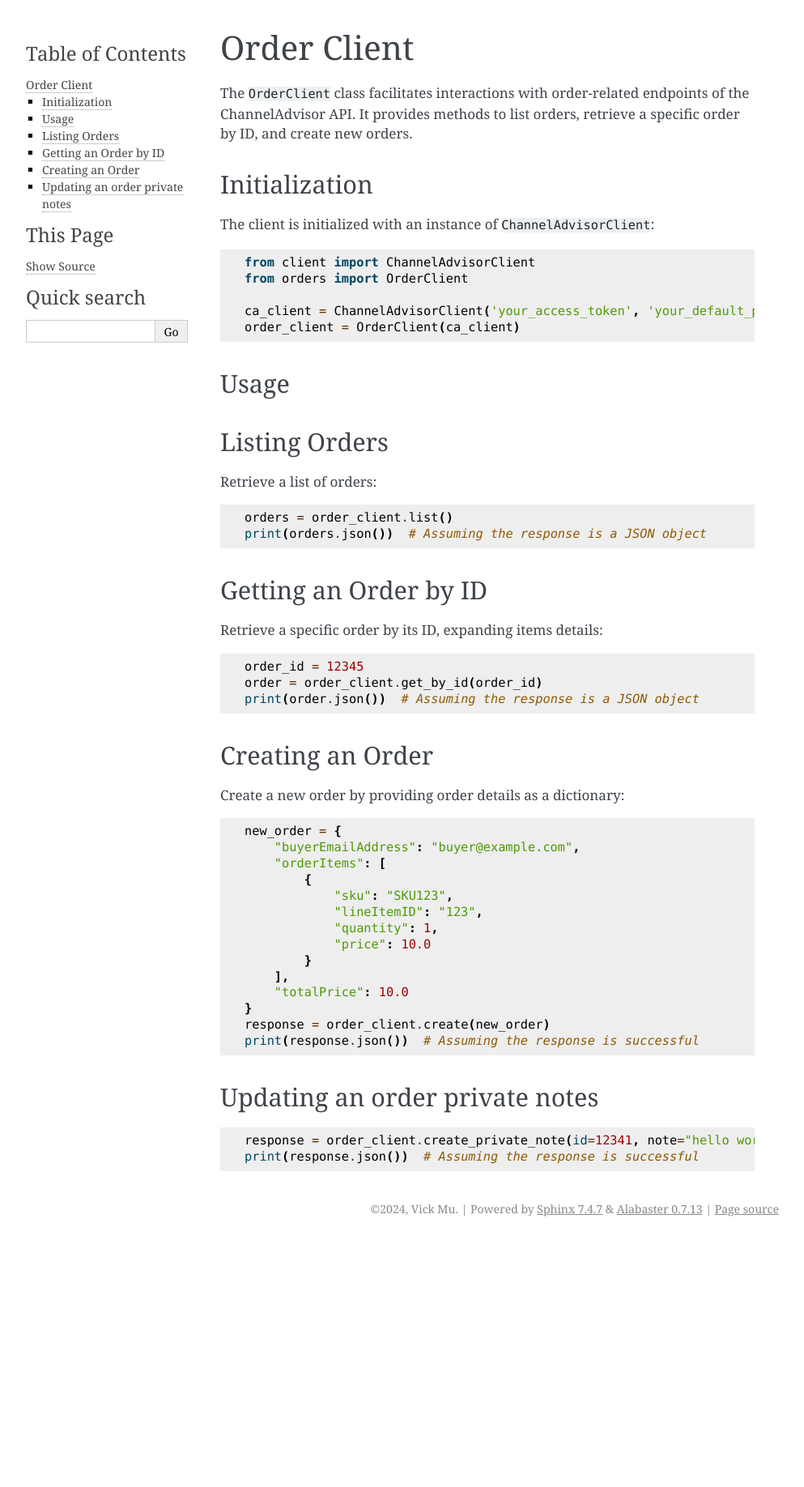
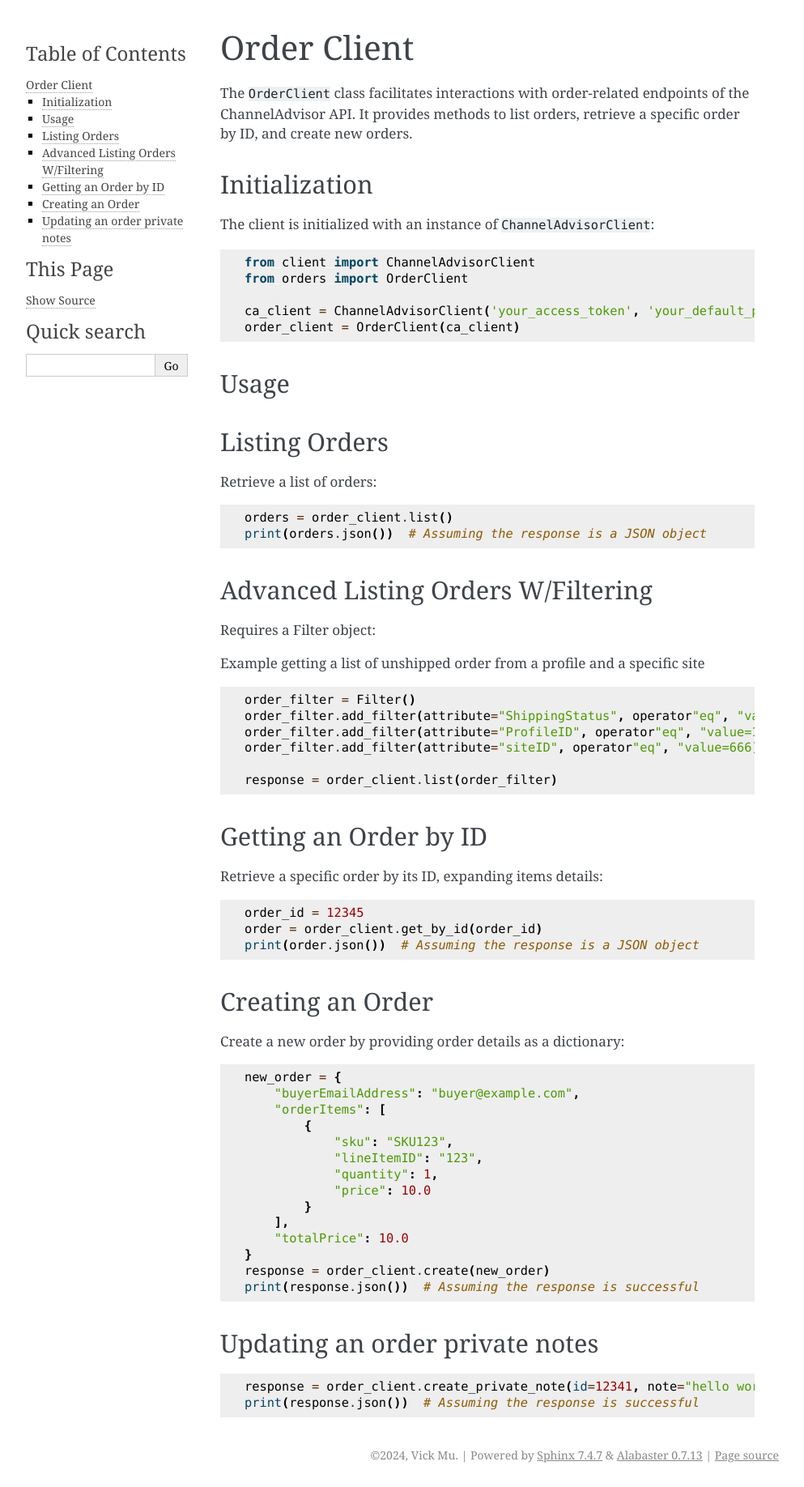
Before and after one commit to vickmu/rithum-api-wrapper, a Sphinx documentation site: the page built from docs/order_client.rst, in a window 1280 px wide. Shown: the whole page at 81% size, without its empty margins (148-1141 px from the left). Built offline with Sphinx 7.4.7, drawn with Linux system fonts in a browser that asks for light colours; before the commit the page ends 1532 px from its top, so only the background shows below that.

```diff
--- a/docs/order_client.rst
+++ b/docs/order_client.rst
@@ -28,6 +28,22 @@
 
     orders = order_client.list()
     print(orders.json())  # Assuming the response is a JSON object
+
+Advanced Listing Orders W/Filtering
+-----------------------------------
+
+Requires a Filter object:
+
+Example getting a list of unshipped order from a profile and a specific site
+
+.. code-block:: python
+
+    order_filter = Filter()
+    order_filter.add_filter(attribute="ShippingStatus", operator"eq", "value="Unshipped")
+    order_filter.add_filter(attribute="ProfileID", operator"eq", "value=1234123)
+    order_filter.add_filter(attribute="siteID", operator"eq", "value=666)
+
+    response = order_client.list(order_filter)
 
 Getting an Order by ID
 ----------------------
```
